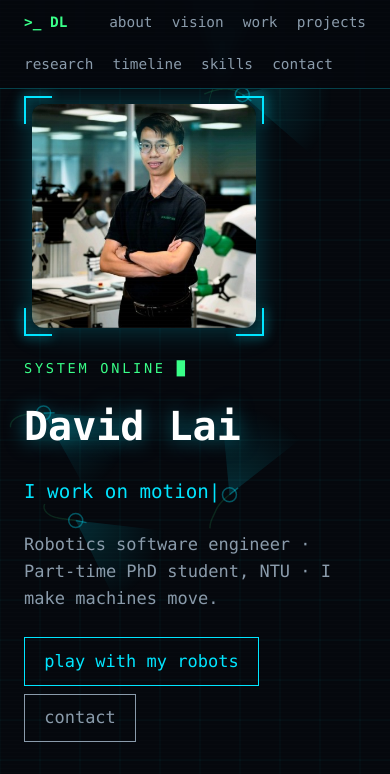
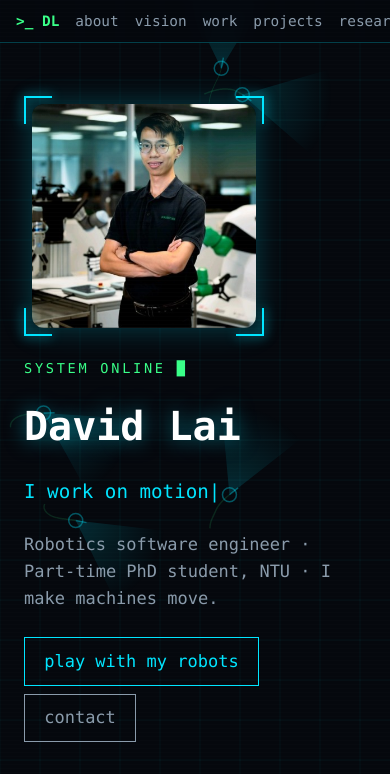
Before and after one commit to davidlai0522/davidlai0522.github.io, a plain HTML site: page index.html in a window 390 px wide. Shown: the top 774 px of the page. Drawn offline with Linux system fonts and the light colour scheme; animation ran at ten frames a second.

Commit message:
Keep nav to one swipeable row on phones so it doesn't cover content

```diff
--- a/style.css
+++ b/style.css
@@ -254,3 +254,11 @@ section, .stage, .vid, .tl li { scroll-margin-top: 4.5rem; }
   background: transparent; color: var(--fg); border: 1px solid var(--line); cursor: pointer; }
 .vclose:hover { color: var(--cyan); border-color: var(--cyan); }
 .vmodal[hidden] { display: none; }
+
+/* phone: keep nav to one swipeable row so it doesn't cover content */
+@media (max-width: 700px) {
+  .nav { flex-wrap: nowrap; overflow-x: auto; gap: 1rem; padding: .6rem 1rem; scrollbar-width: none; }
+  .nav::-webkit-scrollbar { display: none; }
+  .nav a, .nav .logo { flex: 0 0 auto; white-space: nowrap; }
+  .nav .logo { margin-right: 0; }
+}
```
